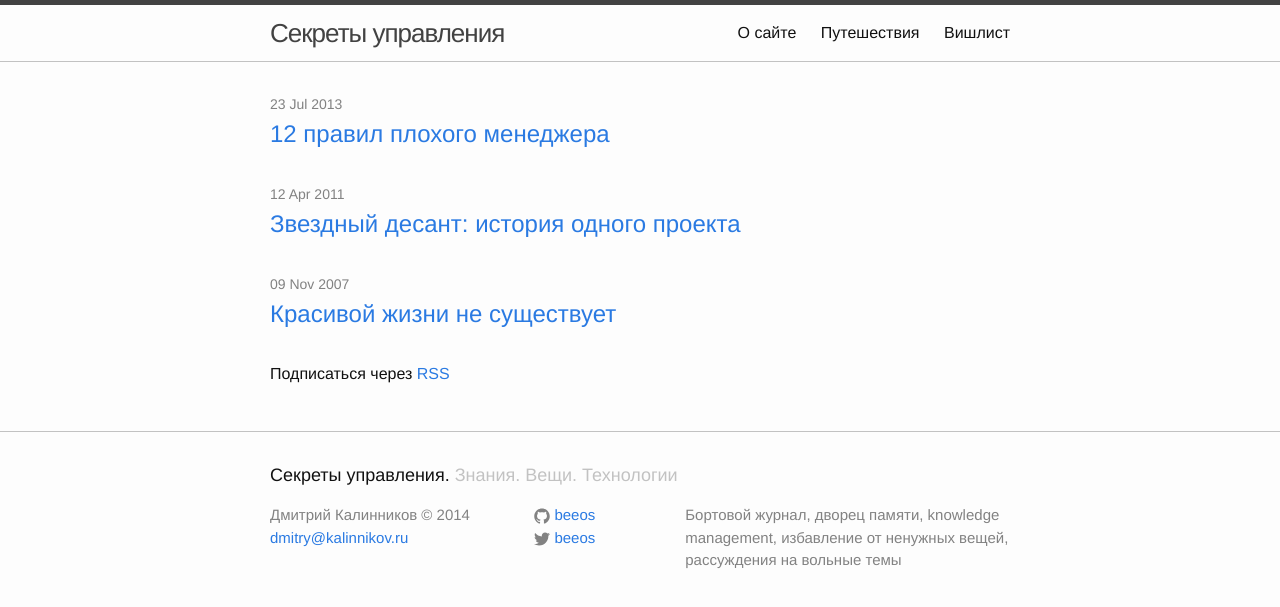
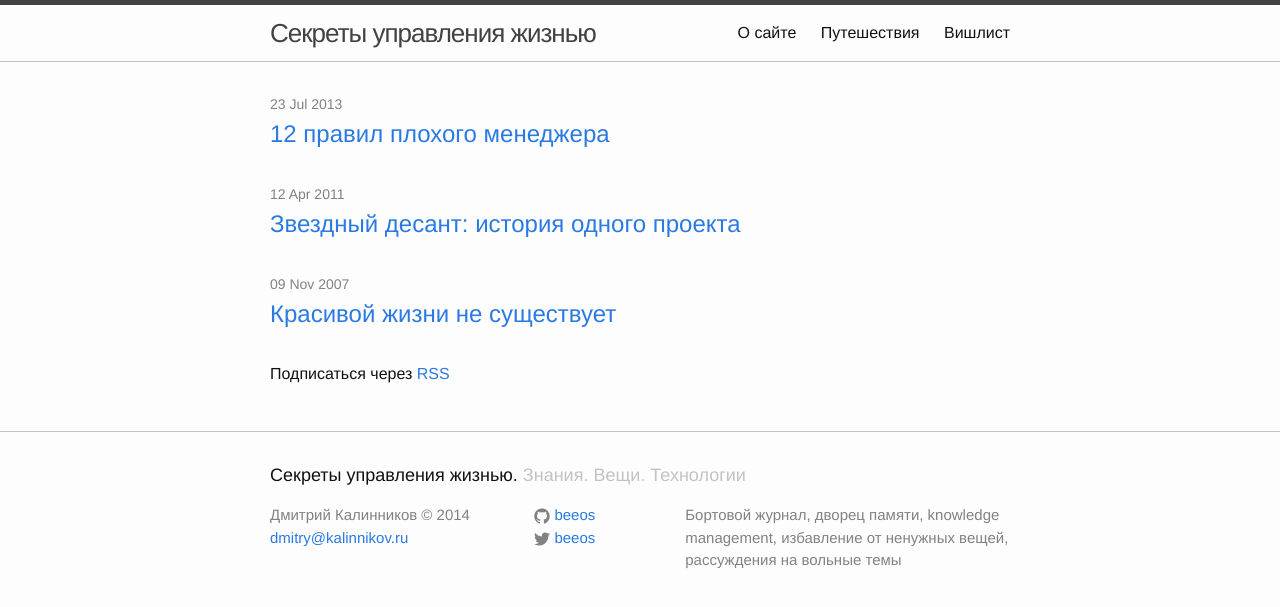
Before and after one commit to beeos/beeos.github.io, a Jekyll site: the page built from index.html, in a window 1280 px wide. Shown: the top 607 px of the page. Built offline with Jekyll 4.4.1, drawn with Linux system fonts in a browser that asks for light colours.

Commit message:
Title modification

```diff
--- a/_config.yml
+++ b/_config.yml
@@ -1,5 +1,5 @@
 # Site settings
-title: Секреты управления
+title: Секреты управления жизнью
 subtitle: Знания. Вещи. Технологии
 author: Дмитрий Калинников
 email: dmitry@kalinnikov.ru
```
